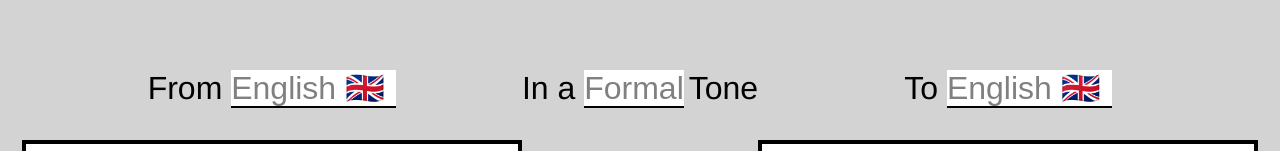
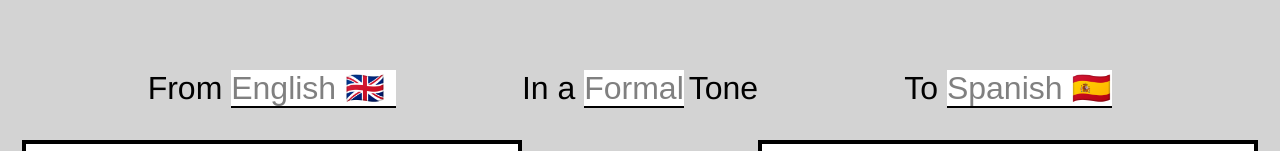
Before and after one commit to mklein05/ai-translator, a plain HTML site: page static/index.html in a window 1280 px wide. Shown: the part 297-448 px from the top of the page. Drawn offline with Linux system fonts and the light colour scheme.

Commit message:
Corrected default selected language

```diff
--- a/static/index.html
+++ b/static/index.html
@@ -46,7 +46,7 @@
         <label for="output_lang">To</label>
         <select id="output_lang">
             <option value="English">English 🇬🇧</option>
-            <option sleected="selected" value="Spanish">Spanish 🇪🇸</option>
+            <option selected value="Spanish">Spanish 🇪🇸</option>
             <option value="French">French 🇫🇷</option>
             <option value="Russian">Russian 🇷🇺</option>
         </select>
```
